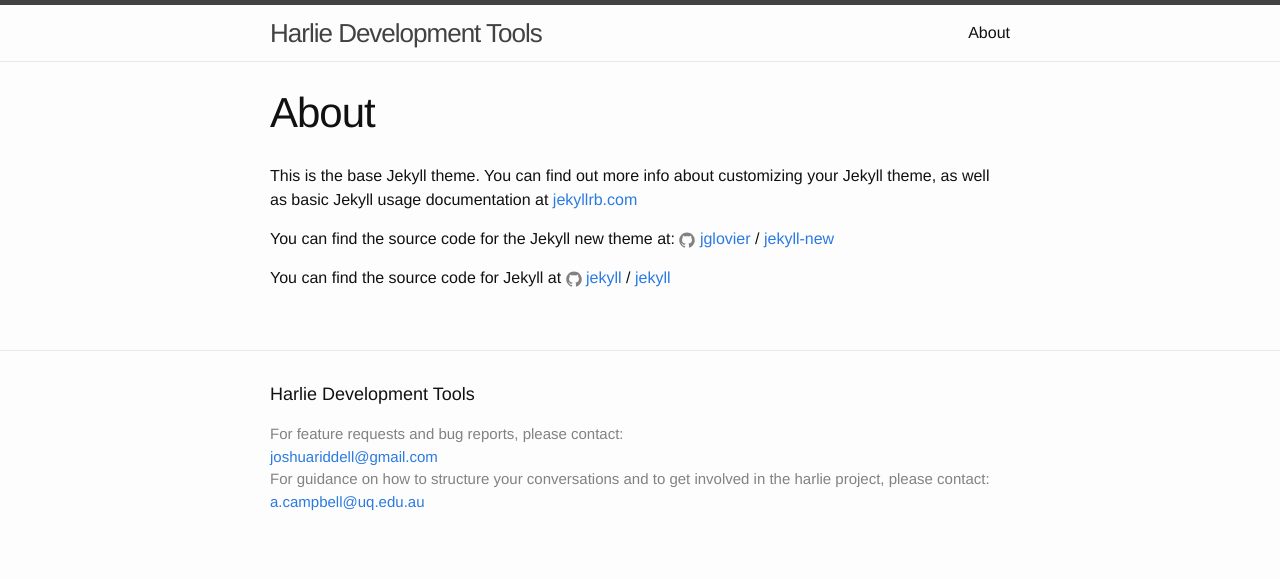
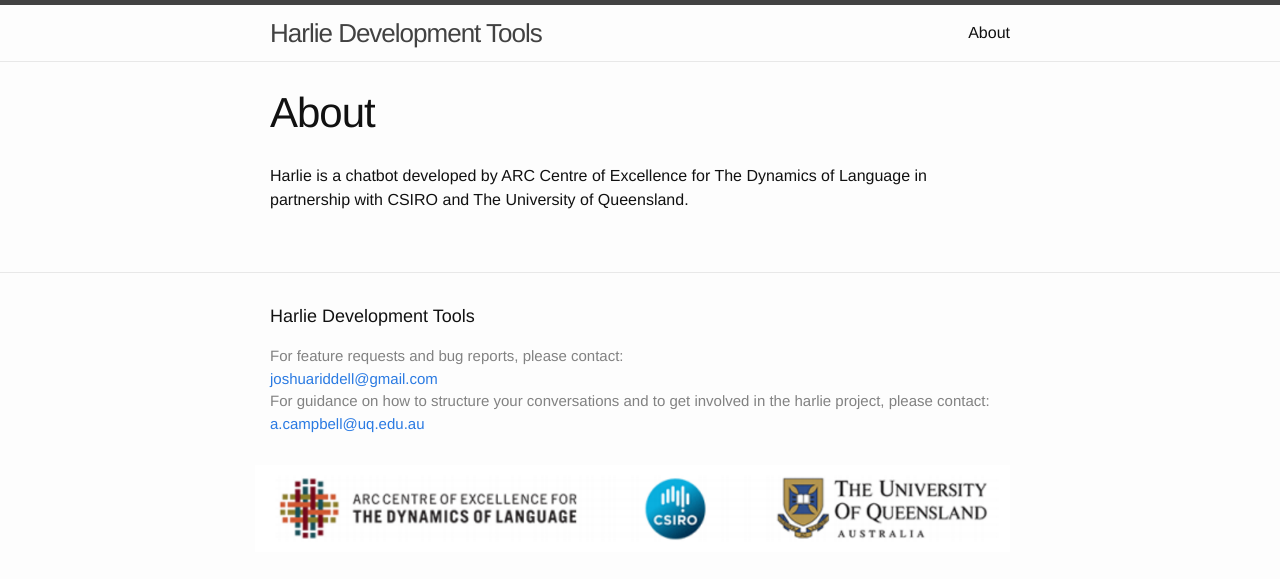
Before and after one commit to JoshuaRiddell/harley-parser, a Jekyll site: the page built from about.md, in a window 1280 px wide. Shown: the top 579 px of the page. Built offline with Jekyll 4.4.1, drawn with Linux system fonts in a browser that asks for light colours.

Commit message:
About file update and further formatting

```diff
--- a/_includes/footer.html
+++ b/_includes/footer.html
@@ -16,4 +16,10 @@
 
   </div>
 
+  <div class="footer-col-wrapper">
+
+    <img class="banner" src="{{ site.baseurl }}/img/footer-banner.png" alt="Footer Banner Logos">
+
+  </div>
+
 </footer>
--- a/_posts/2015-12-17-welcome-to-jekyll.markdown
+++ b/_posts/2015-12-17-welcome-to-jekyll.markdown
@@ -3,7 +3,8 @@ layout: post
 title:  "Conversation Tree"
 date:   2015-12-17 21:58:03 +1000
 categories: jekyll update
-summary: Use this to create basic AIML constructs. This is a quick and easy way to get a
+summary: Use this to create basic AIML constructs. This is a quick and easy way to get a conversation going.
+permalink: conversation-tree
 ---
 Type your `conversation tree` into the top box and see the generated code below. When you are happy with your conversation, use the form at the bottom to submit to us!
 
--- a/_sass/_layout.scss
+++ b/_sass/_layout.scss
@@ -153,6 +153,10 @@
     }
 }
 
+.banner {
+    display: block;
+}
+
 
 
 /**
--- a/about.md
+++ b/about.md
@@ -4,12 +4,4 @@ title: About
 permalink: /about/
 ---
 
-This is the base Jekyll theme. You can find out more info about customizing your Jekyll theme, as well as basic Jekyll usage documentation at [jekyllrb.com](http://jekyllrb.com/)
-
-You can find the source code for the Jekyll new theme at:
-{% include icon-github.html username="jglovier" %} /
-[jekyll-new](https://github.com/jglovier/jekyll-new)
-
-You can find the source code for Jekyll at
-{% include icon-github.html username="jekyll" %} /
-[jekyll](https://github.com/jekyll/jekyll)
+Harlie is a chatbot developed by ARC Centre of Excellence for The Dynamics of Language in partnership with CSIRO and The University of Queensland.
```
Also changed, not shown: _includes/parser.html (+16 -6 lines), _config.yml (line endings or trailing spaces), img/footer-banner.png (added), 7 other files.
